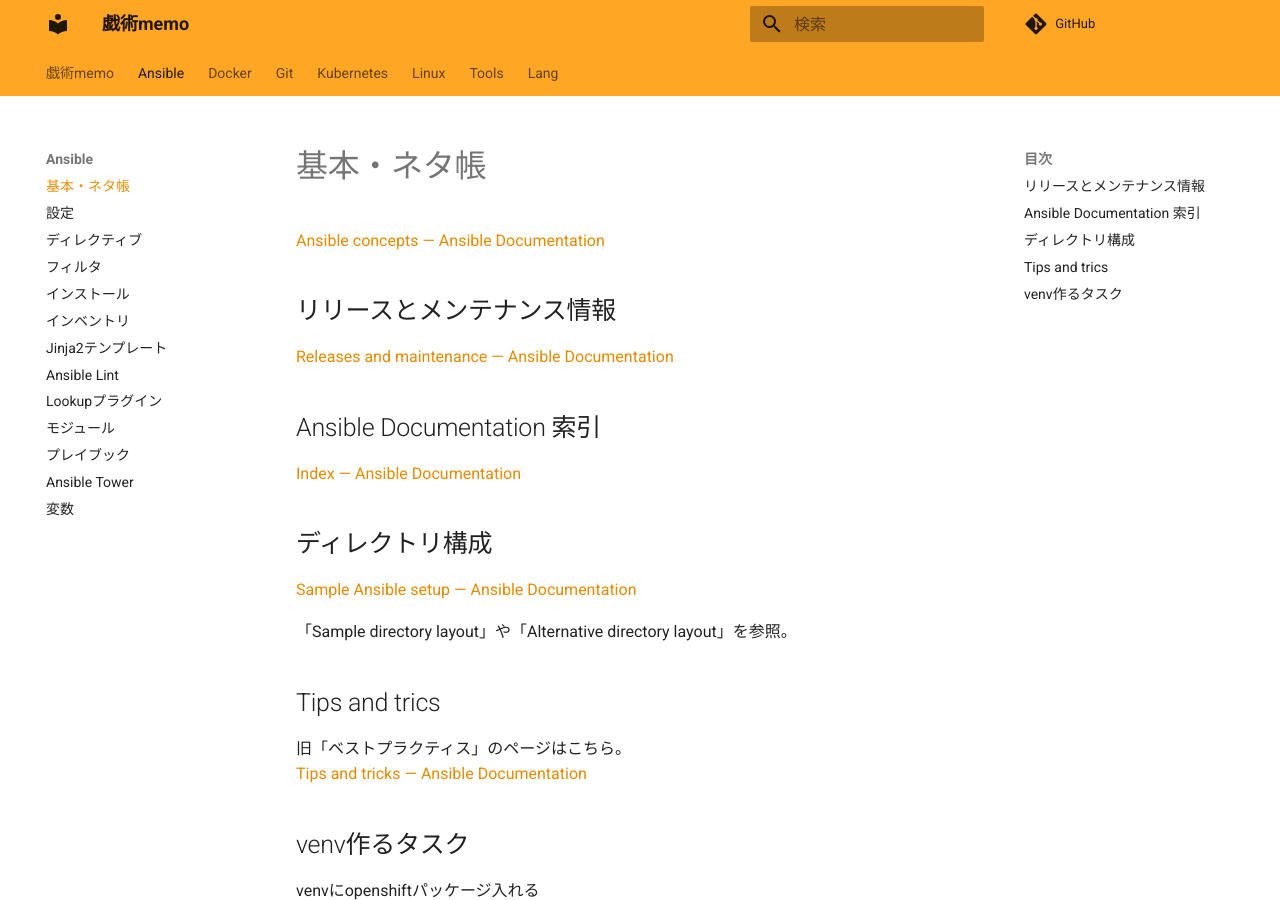
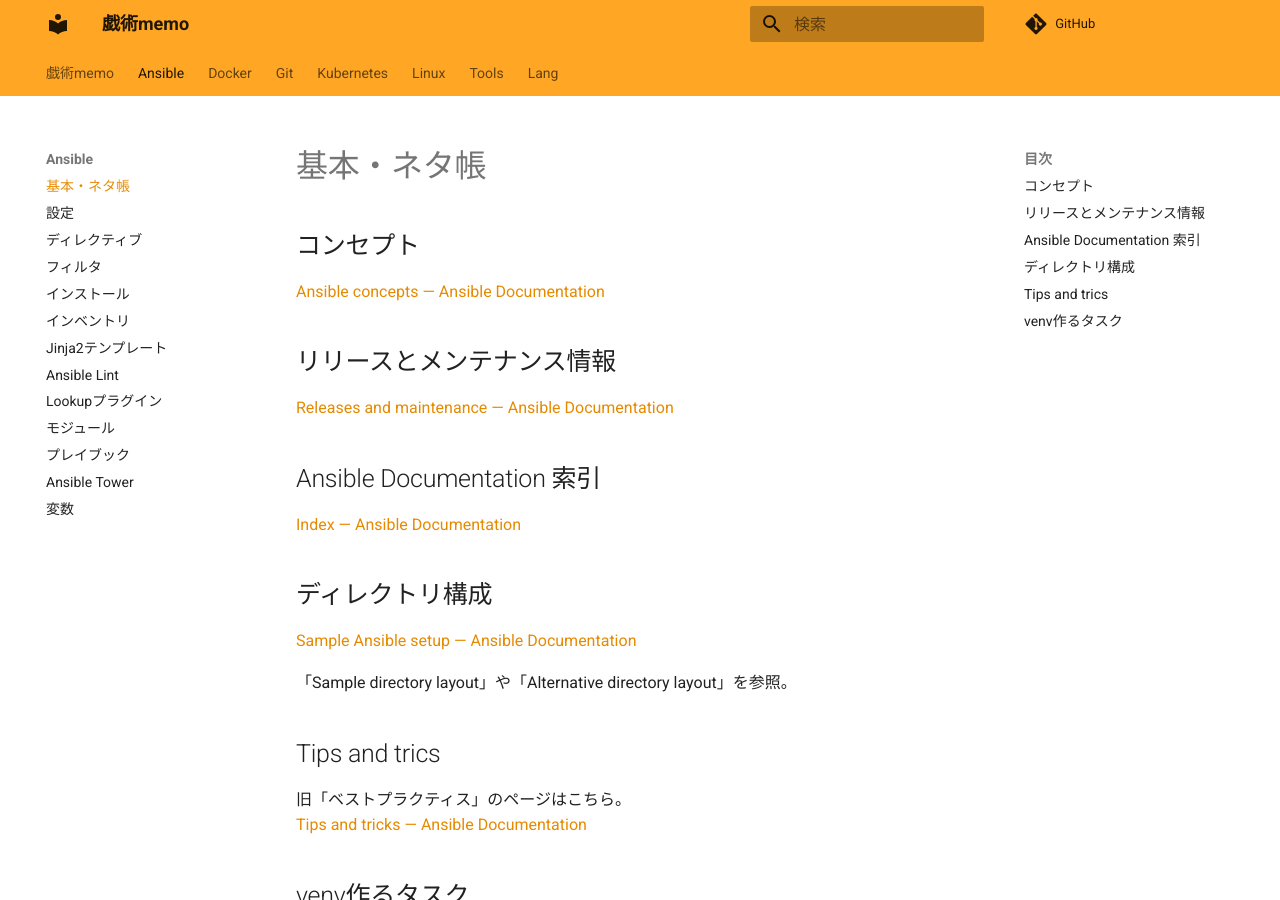
Before and after one commit to zaki-lknr/docs, an MkDocs documentation site: the page built from docs/Ansible/index.md, in a window 1280 px wide and 900 px high. Built offline with MkDocs 1.6.1 and Material for MkDocs 9.7.7, drawn with Linux system fonts in a browser that asks for light colours; comment, search, counter and statistics services are not loaded.

Commit message:
update: 見出しタイトル

```diff
--- a/docs/Ansible/index.md
+++ b/docs/Ansible/index.md
@@ -1,4 +1,6 @@
 # 基本・ネタ帳
+
+## コンセプト
 
 [Ansible concepts — Ansible Documentation](https://docs.ansible.com/ansible/latest/user_guide/basic_concepts.html)
 
```
